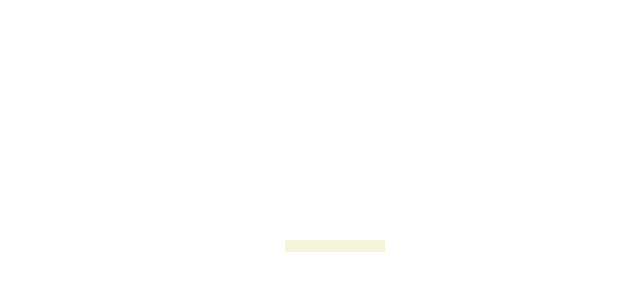
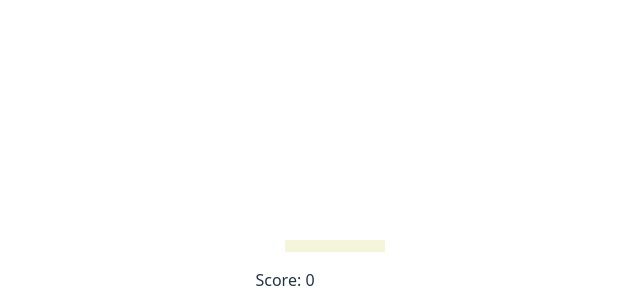
Before and after one commit to klnyc/Ball-Drop, a React (Vite) app: page / in a window 1280 px wide. Shown: the part 500-800 px from the top of the page, without its empty margins (355-995 px from the left). Built offline with nearby package versions, Linux system fonts and the light colour scheme.

Commit message:
Add score

```diff
--- a/src/components/App.tsx
+++ b/src/components/App.tsx
@@ -1,10 +1,14 @@
 import "../styles/App.css";
+import { useState } from "react";
 import { Canvas } from "./Canvas";
 
 function App() {
+  const [score, setScore] = useState<number>(0);
+
   return (
     <div id="app">
-      <Canvas />
+      <Canvas score={score} setScore={setScore} />
+      <div id="score">Score: {score}</div>
     </div>
   );
 }
--- a/src/components/Canvas.tsx
+++ b/src/components/Canvas.tsx
@@ -23,7 +23,13 @@
   speed: 0.3, // starting speed
 };
 
-const Canvas = () => {
+const Canvas = ({
+  score,
+  setScore,
+}: {
+  score: number;
+  setScore: React.Dispatch<React.SetStateAction<number>>;
+}) => {
   const canvasRef = useRef<HTMLCanvasElement | null>(null);
   const [gameOver, setGameOver] = useState(false);
   const [basket, setBasket] = useState<Basket>();
@@ -105,6 +111,7 @@
       ball.x <= basket.x + basket.width
     ) {
       console.log("hits basket");
+      setScore(score + 1);
       resetBall();
     }
 
--- a/src/styles/App.css
+++ b/src/styles/App.css
@@ -6,4 +6,12 @@
 #app {
   height: 100vh;
   width: 100%;
+  display: flex;
+  justify-content: center;
 }
+
+#score {
+  position: absolute;
+  bottom: 0;
+  padding: 8px;
+}
```
